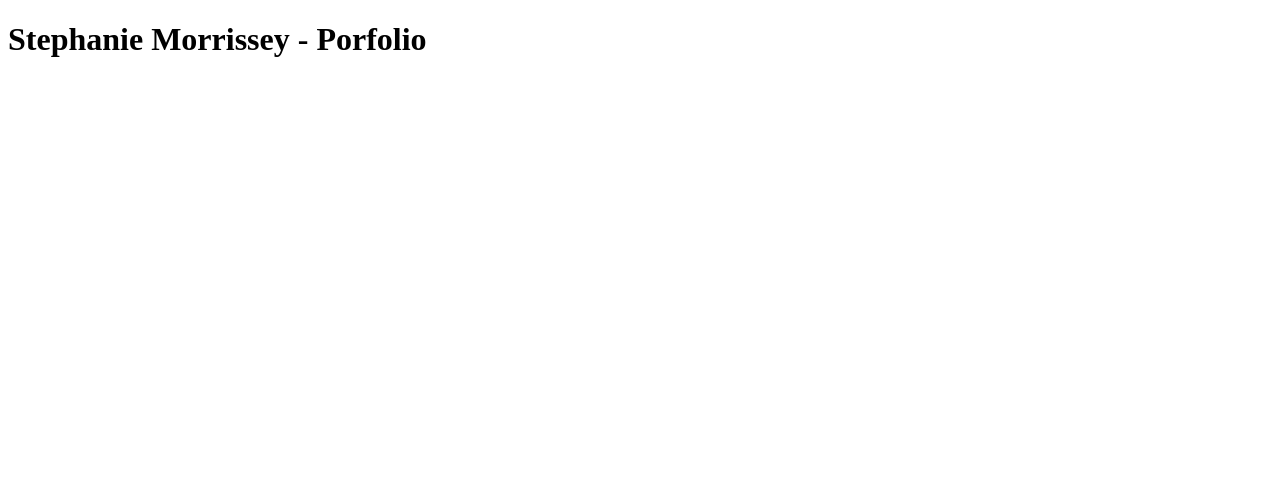
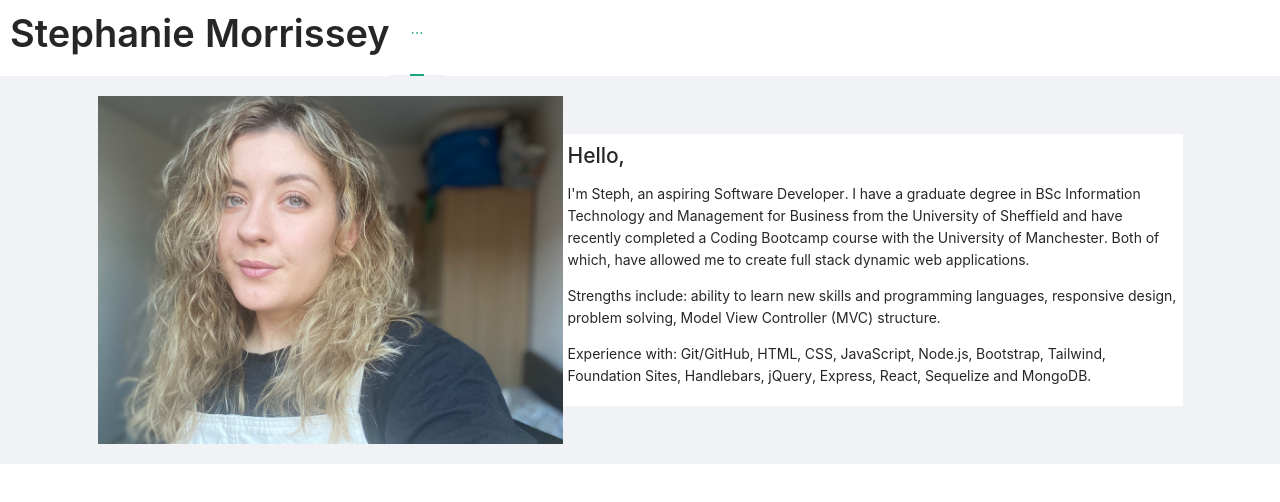
Before and after one commit to steph-morrissey/sm-portfolio, a React (Create React App) app: page / in a window 1280 px wide. Shown: the top 502 px of the page. Built offline with nearby package versions, Linux system fonts and the light colour scheme.

Commit message:
Added Nav, About as header element

```diff
--- /dev/null
+++ b/craco.config.js
@@ -0,0 +1,19 @@
+const CracoLessPlugin = require('craco-less');
+
+module.exports = {
+  plugins: [
+    {
+      plugin: CracoLessPlugin,
+      options: {
+        lessLoaderOptions: {
+          lessOptions: {
+            modifyVars: {
+              '@primary-color': '#1DA57A',
+            },
+            javascriptEnabled: true,
+          },
+        },
+      },
+    },
+  ],
+};
--- a/src/App.js
+++ b/src/App.js
@@ -1,7 +1,56 @@
 import React from 'react';
+import './App.less';
+import { Layout, Typography, Row, Col, Image } from 'antd';
 
-function App() {
-  return <h1>Stephanie Morrissey - Porfolio</h1>;
-}
+import Navbar from './components/Navbar';
+
+const { Title } = Typography;
+
+const App = () => {
+  return (
+    <div>
+      <Layout>
+        <Row style={{ backgroundColor: '#FFF', padding: '10px 0px 0px 10px' }}>
+          <Title>Stephanie Morrissey</Title>
+          <Navbar />
+        </Row>
+
+        <Row style={{ padding: '20px' }} align='middle' justify='center'>
+          <Col sm={16} sm-offset={8} md={12} lg={9}>
+            <Image
+              src='/Images/steph-morrissey.jpeg'
+              placeholder={
+                <Image src='/Images/steph-morrissey.jpeg' width={200} />
+              }
+            />
+          </Col>
+          <Col sm={24} md={12} lg={12}>
+            <div style={{ backgroundColor: '#FFF', padding: '5px' }}>
+              <h1>Hello,</h1>
+              <p>
+                I'm Steph, an aspiring Software Developer. I have a graduate
+                degree in BSc Information Technology and Management for Business
+                from the University of Sheffield and have recently completed a
+                Coding Bootcamp course with the University of Manchester. Both
+                of which, have allowed me to create full stack dynamic web
+                applications.
+              </p>
+              <p>
+                Strengths include: ability to learn new skills and programming
+                languages, responsive design, problem solving, Model View
+                Controller (MVC) structure.
+              </p>
+              <p>
+                Experience with: Git/GitHub, HTML, CSS, JavaScript, Node.js,
+                Bootstrap, Tailwind, Foundation Sites, Handlebars, jQuery,
+                Express, React, Sequelize and MongoDB.
+              </p>
+            </div>
+          </Col>
+        </Row>
+      </Layout>
+    </div>
+  );
+};
 
 export default App;
--- /dev/null
+++ b/src/App.less
@@ -0,0 +1 @@
+@import '~antd/dist/antd.less';
--- /dev/null
+++ b/src/components/Navbar.js
@@ -0,0 +1,20 @@
+import React, { useState } from 'react';
+import { Menu } from 'antd';
+
+const Navbar = () => {
+  const [current, setCurrent] = useState('about');
+
+  const handleClick = (event) => {
+    setCurrent(event.key);
+  };
+
+  return (
+    <Menu onClick={handleClick} selectedKeys={[current]} mode='horizontal'>
+      <Menu.Item key='about'>About</Menu.Item>
+      <Menu.Item key='projects'>Projects</Menu.Item>
+      <Menu.Item key='contact'>Contact</Menu.Item>
+    </Menu>
+  );
+};
+
+export default Navbar;
```
Also changed, not shown: package.json (+5 -3 lines), src/setupTests.js (deleted, +0 -5 lines), public/Images/steph-morrissey.jpeg (added), 1 other file (tests, documents, lock files or other folders).
